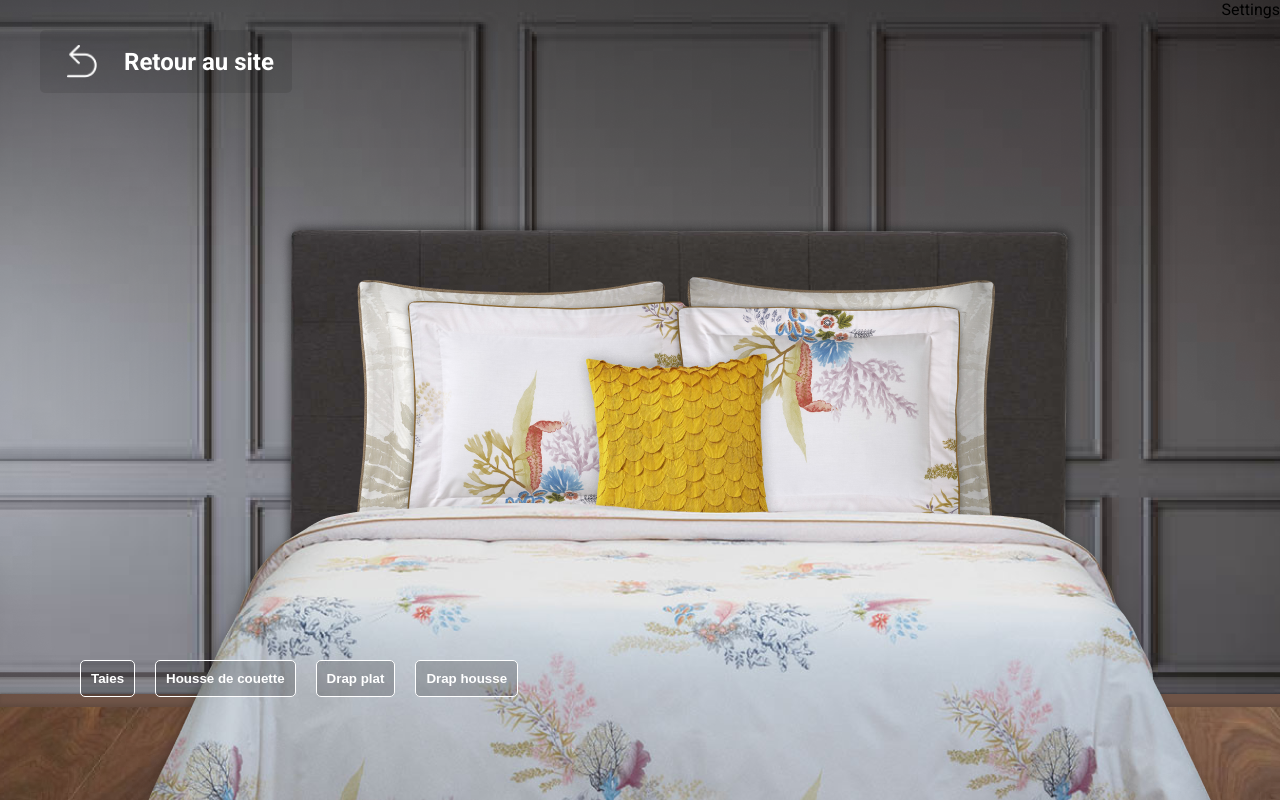
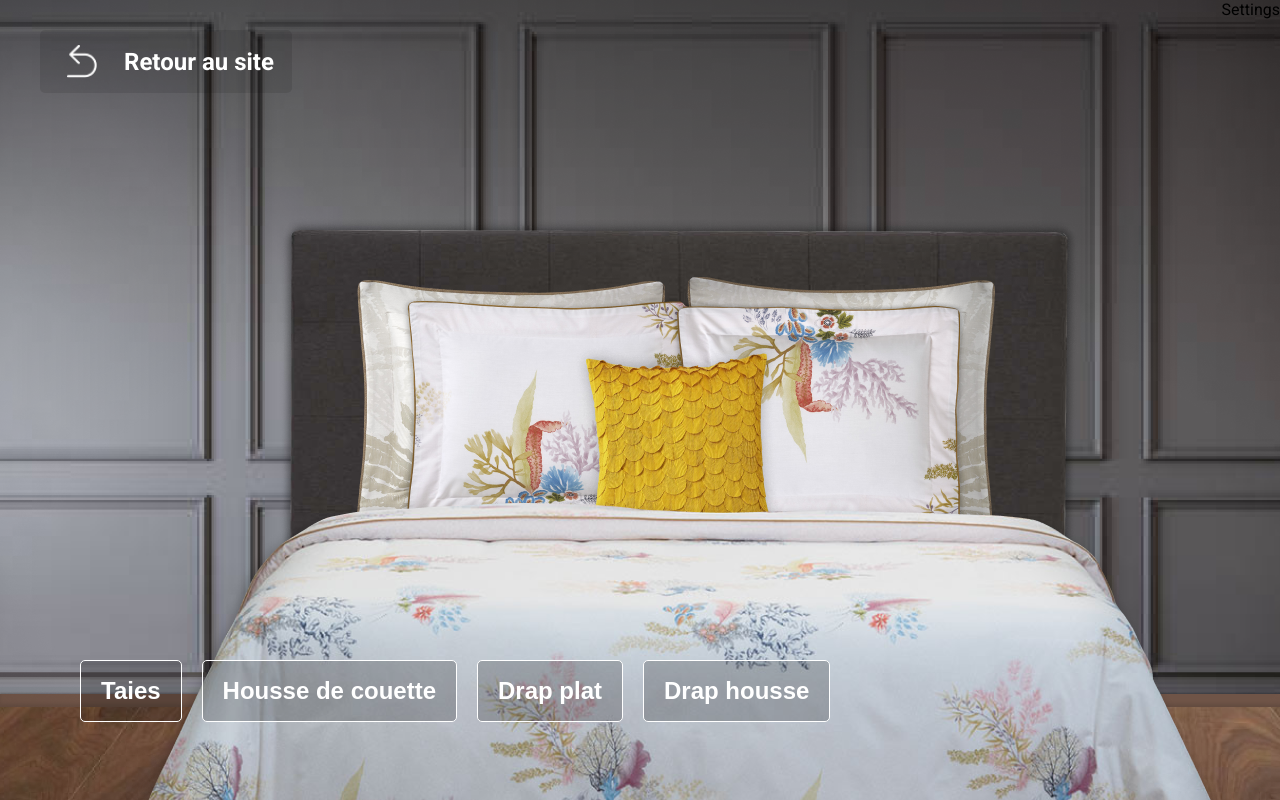
Before and after one commit to FlorianDurand/yves-delorme-simulateur, a Next.js app: page /Index in a window 1280 px wide. Shown: the top 800 px of the page. Built offline with nearby package versions, Linux system fonts and the light colour scheme.

Commit message:
styled btn

```diff
--- a/components/Styles/Button.module.css
+++ b/components/Styles/Button.module.css
@@ -7,4 +7,6 @@
     border-radius: 5px;
     width: auto;
     height: auto;
+    font-size: 24px;
+    padding: 16px 20px;
 }
```
